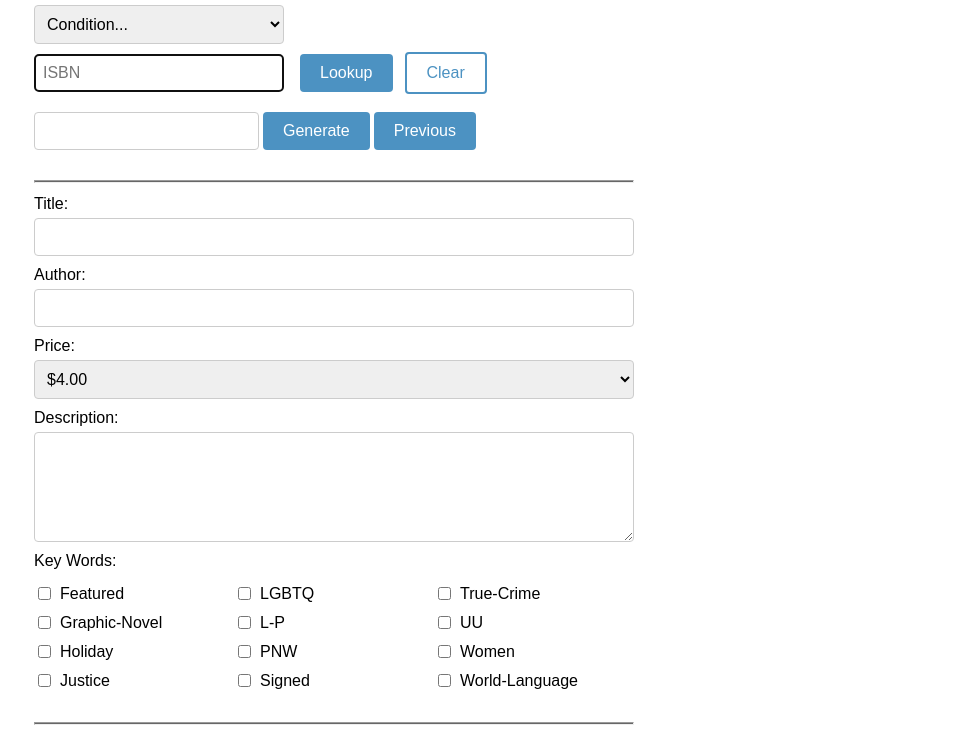
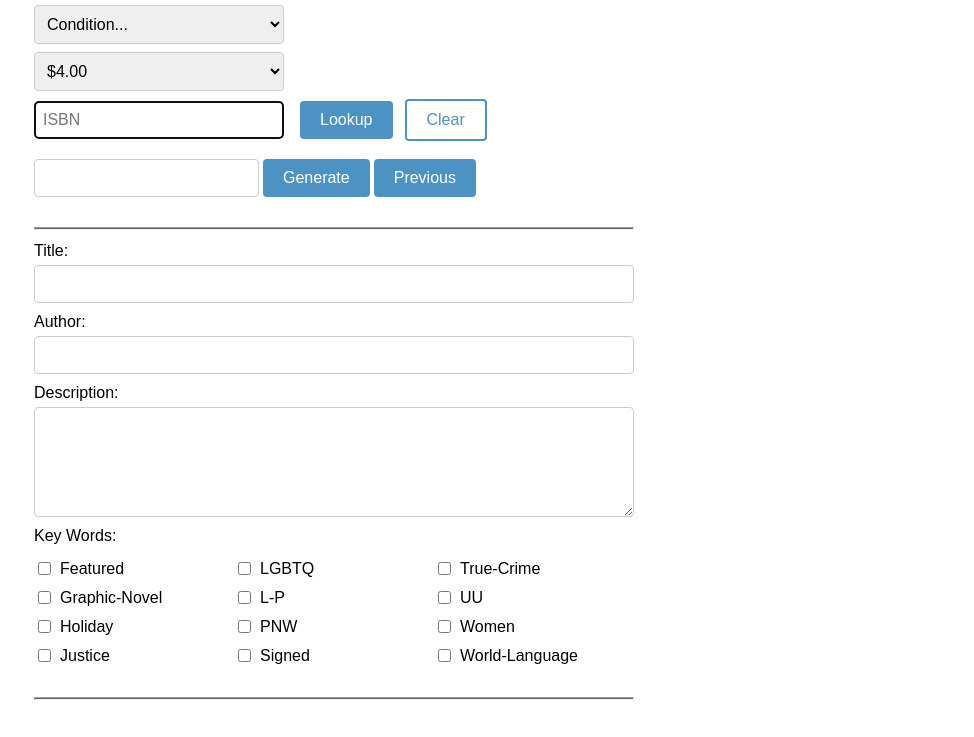
Before and after one commit to juniperart/juniperart.github.io, a website: page librarian/index.html in a window 1280 px wide. Shown: the part 160-897 px from the top of the page, without its empty margins (306-1280 px from the left). After the commit the page ends 872 px from the top, so only its background shows below. Drawn offline with Linux system fonts and the light colour scheme; no server answers.

Commit message:
move price above isbn

```diff
--- a/librarian/index.html
+++ b/librarian/index.html
@@ -285,6 +285,7 @@ hr {
                     <option>with minor wear</option>
                     <option>with wear</option>
                 </select>
+                <select id="price-input" name="price"></select>
                 <div class="isbn-row">
                     <input type="text" id="isbn-input" name="isbn" placeholder="ISBN">
                     <div class="isbn-buttons">
@@ -318,10 +319,6 @@ hr {
             <input type="text" id="author-input" name="author">
             </div>
             <div class="form-group">
-            <label for="price-input">Price:</label>
-            <select id="price-input" name="price"></select>
-            </div>
-            <div class="form-group">
             <label for="description-input">Description:</label>
             <textarea id="description-input" name="description" rows="5"></textarea>
             </div>
```
